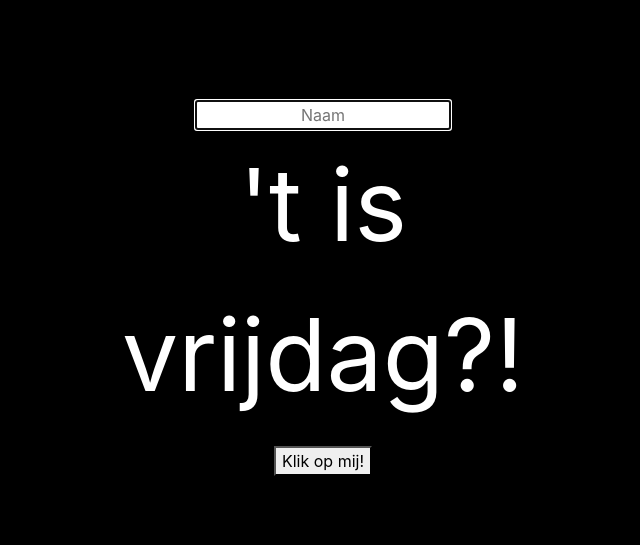
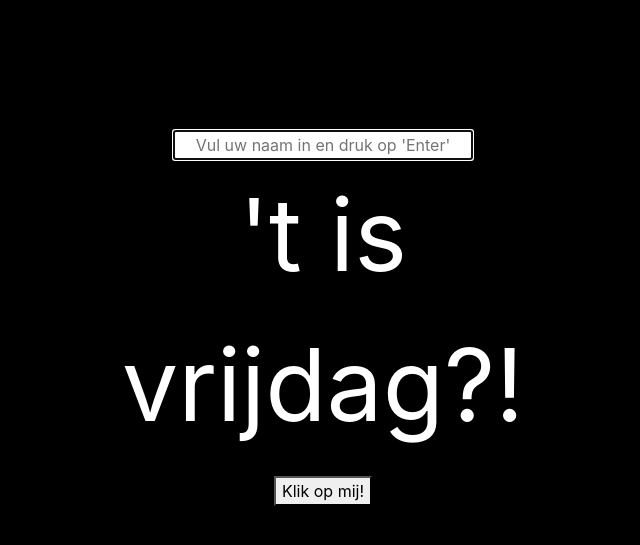
Before and after one commit to fedei91/het-is-vrijdag, a Django app: page / in a window 1280 px wide. Shown: the top 545 px of the page, without its empty margins (317-957 px from the left). Run offline with Django 3.2, Linux system fonts and the light colour scheme.

Commit message:
fix text's box font size
sentence was out of sight.

```diff
--- a/vrijdag/static/vrijdag/style.css
+++ b/vrijdag/static/vrijdag/style.css
@@ -1,11 +1,11 @@
 body {
   background-color: black;
   text-align: center;
-  margi: 30px;
+  margin: 30px;
 }
 
 h1 {
-  font-size: 100px;
+  font-size: 80px;
   text-align: center;
   color: white;
 }
@@ -17,6 +17,7 @@ p {
 }
 
 input {
+  width: 300px;
   margin-top: 100px;
   text-align: center;
 }
--- a/vrijdag/templates/vrijdag/index.html
+++ b/vrijdag/templates/vrijdag/index.html
@@ -20,7 +20,7 @@
         <div class="col-sm"></div>
         <div class="col-sm">
           <form>
-            <input autofocus id="name" placeholder="Naam" type="text" />
+            <input autofocus id="name" placeholder="Vul uw naam in en druk op 'Enter'" type="text" />
           </form>
           <p>'t is vrijdag?!</p>
           <button onclick="hideDiv()">Klik op mij!</button>
```
